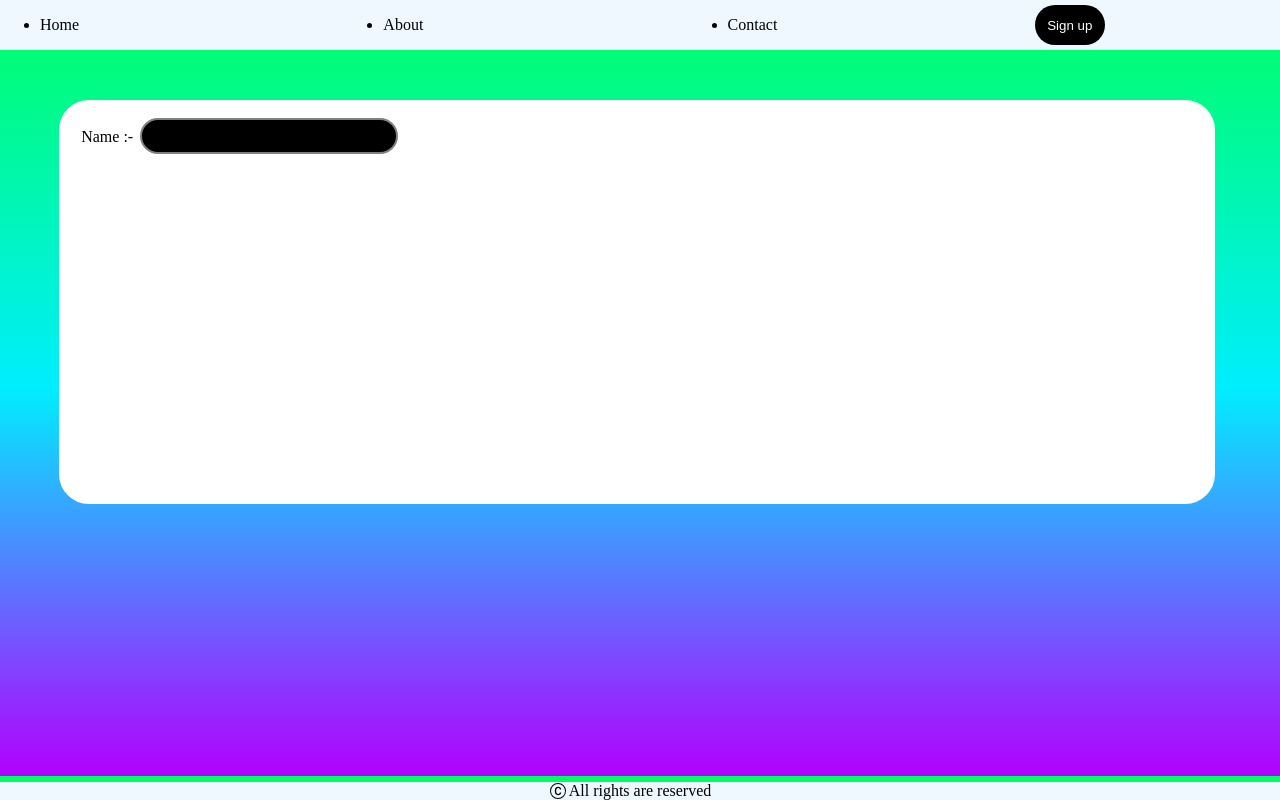
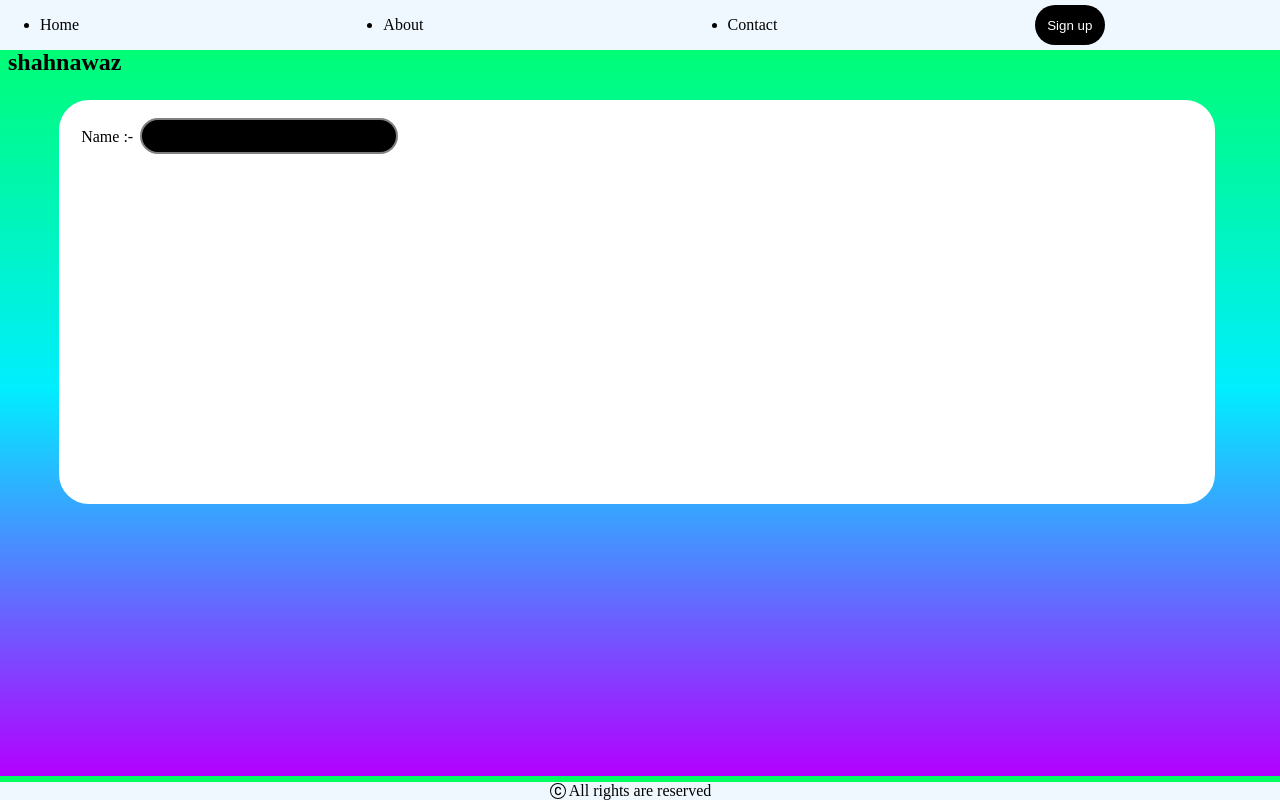
Before and after one commit to shaikhshahnoor07/html.css.js, a plain HTML site: page index.html in a window 1280 px wide. Shown: the top 800 px of the page. Drawn offline with Linux system fonts and the light colour scheme.

Commit message:
name add

```diff
--- a/index.html
+++ b/index.html
@@ -33,7 +33,7 @@
       </div>
 
 
-
+      <h2>shahnawaz</h2>
 
 
 
```
